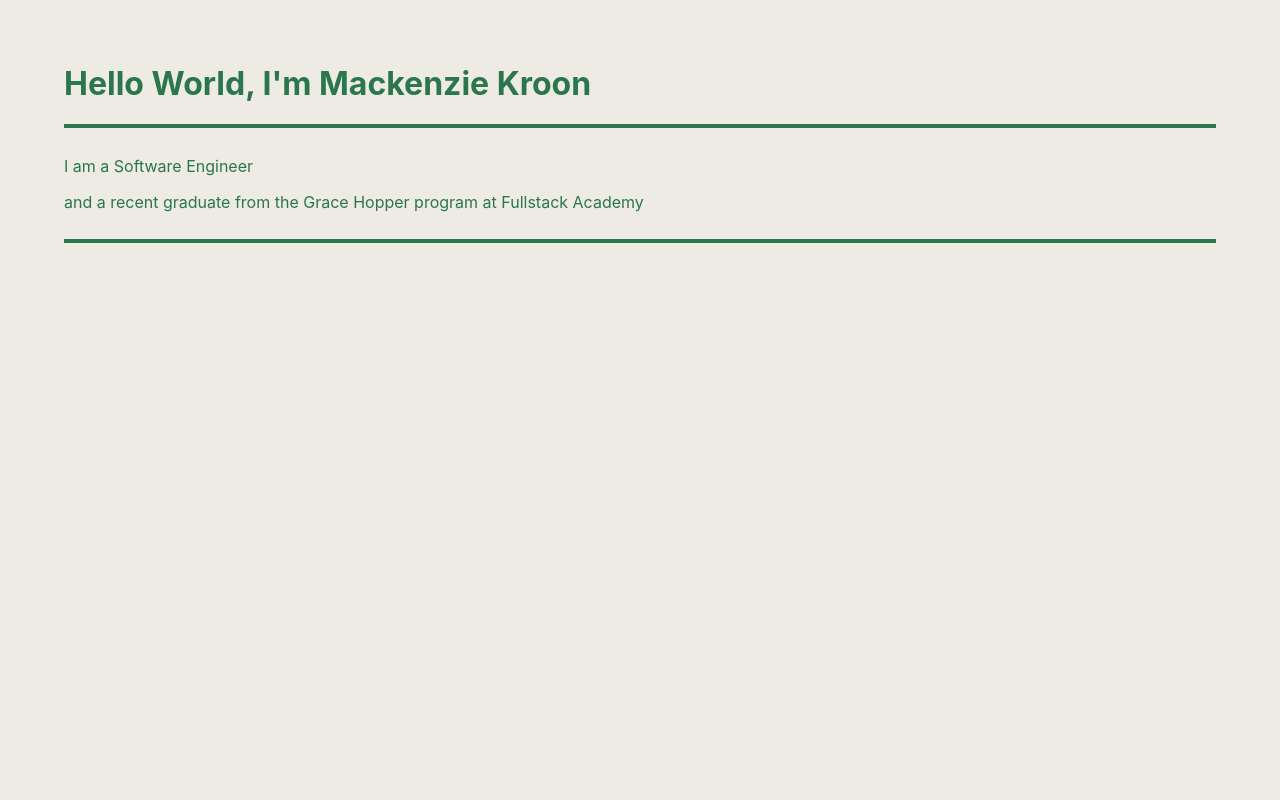
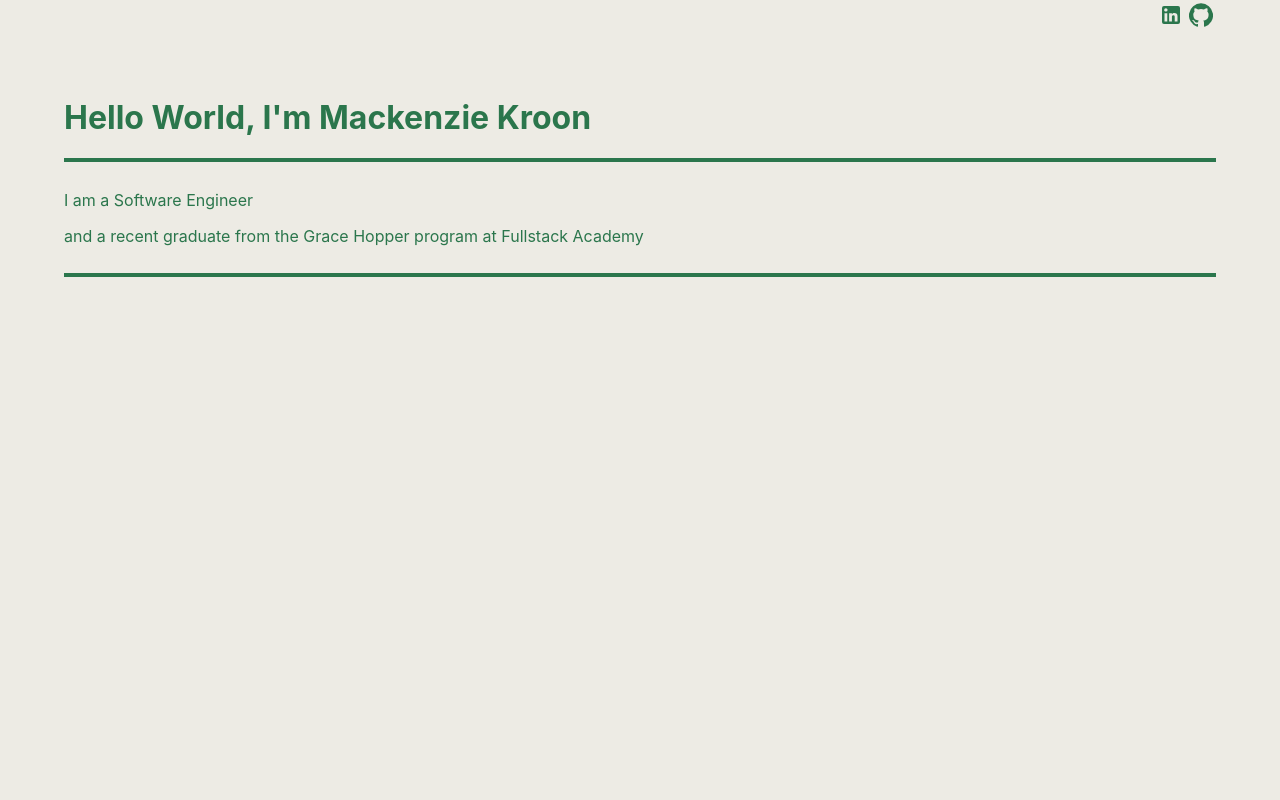
Before and after one commit to mackenziekroon/portfolio-new, a React (Create React App) app: page / in a window 1280 px wide. Shown: the top 800 px of the page. Built offline with nearby package versions, Linux system fonts and the light colour scheme.

Commit message:
added linkedin and github links

```diff
--- a/package.json
+++ b/package.json
@@ -3,6 +3,8 @@
   "version": "0.1.0",
   "private": true,
   "dependencies": {
+    "@material-ui/core": "^4.11.3",
+    "@material-ui/icons": "^4.11.2",
     "@testing-library/jest-dom": "^5.11.9",
     "@testing-library/react": "^11.2.5",
     "@testing-library/user-event": "^12.7.1",
--- a/src/App.css
+++ b/src/App.css
@@ -96,9 +96,41 @@ body {
 }
 
 .seekr-content {
+  display: flex;
   background-color: #edebe4;
   position: absolute;
-  width: 75%;
-  height: 75%;
-  align-items: center;
+  width: 100%;
+  height: 100%;
 }
+
+.seekr-heading {
+  margin-top: 2%;
+}
+
+.seekr-close-btn {
+  align-items: flex-end;
+  background-color: #2b764c;
+  border: 2px solid #2b764c;
+  width: 30px;
+  height: 30px;
+}
+
+.LinkedInIcon {
+  text-decoration: none;
+  color: black;
+}
+
+.links-container {
+  display: flex;
+  justify-content: flex-end;
+  margin-right: 5%;
+}
+
+a {
+  text-decoration: none;
+  padding: 3px;
+}
+
+a:visited {
+  text-decoration: none;
+}
--- a/src/Components/Main.js
+++ b/src/Components/Main.js
@@ -1,9 +1,29 @@
 import React from "react";
+import LinkedInIcon from "@material-ui/icons/LinkedIn";
+import GitHubIcon from "@material-ui/icons/GitHub";
 
 const Main = () => {
   return (
     <div>
       <div className="heading-container">
+        <div className="links-container">
+          <a
+            href="https://www.linkedin.com/in/mackenziekroon/"
+            target="_blank"
+            rel="noopener noreferrer"
+            style={{ color: "#2b764c" }}
+          >
+            <LinkedInIcon fontSize="medium" />
+          </a>
+          <a
+            href="https://github.com/mackenziekroon"
+            target="_blank"
+            rel="noopener noreferrer"
+            style={{ color: "#2b764c" }}
+          >
+            <GitHubIcon fontSize="medium" />
+          </a>
+        </div>
         <div className="heading">
           <h1 className="hello">Hello World, I'm Mackenzie Kroon</h1>
           <div className="line-border">
--- a/src/Components/Seekr.js
+++ b/src/Components/Seekr.js
@@ -15,8 +15,16 @@ class Seekr extends React.Component {
       <div>
         <div className="seekr-modal">
           <div className="seekr-content">
-            <h1>Hey! this is the seekr pop up window!</h1>
-            <button onClick={this.props.togglePopUp}>X</button>
+            <div className="seekr-heading">
+              seekr - a Progressive Web App that allows candidates and
+              prospective employers to match each other and connect
+            </div>
+            <button
+              className="seekr-close-btn"
+              onClick={this.props.togglePopUp}
+            >
+              X
+            </button>
           </div>
         </div>
       </div>
```
Also changed, not shown: 1 other file (tests, documents, lock files or other folders).
